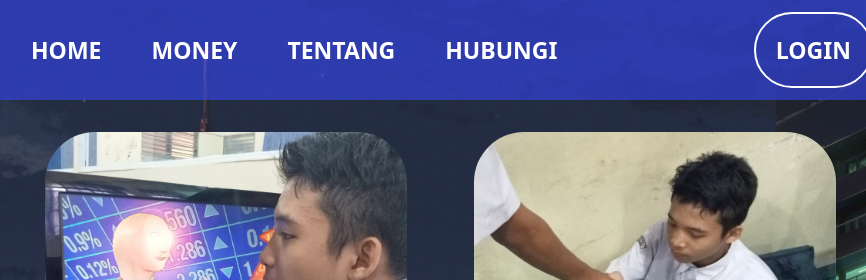
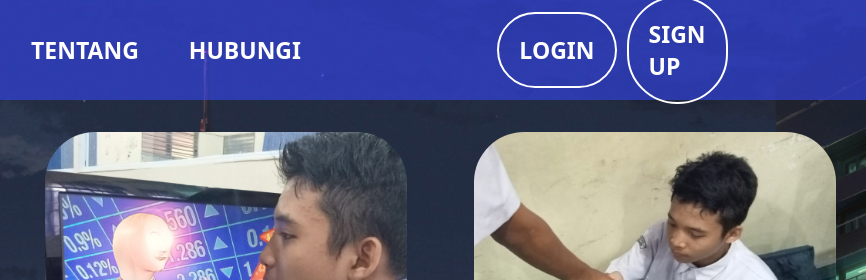
Before and after one commit to Rivayy20/web-bank, a plain HTML site: page index.html in a window 1280 px wide. Shown: the top 280 px of the page, 414-1280 px from the left. Drawn offline with Linux system fonts and the light colour scheme.

```diff
--- a/index.html
+++ b/index.html
@@ -16,8 +16,6 @@
                 <div><img src="logo.png" width="400"></div>
             </div>
             <ul class="navigation">
-                <li class="nav"><a href="#home" class="navlink">HOME</a></li>
-                <li class="nav"><a href="#tab" class="navlink">MONEY</a></li>
                 <li class="nav"><a href="#about" class="navlink">TENTANG</a></li>
                 <li class="nav"><a href="#hub" class="navlink">HUBUNGI</a></li>
             </ul>
```
